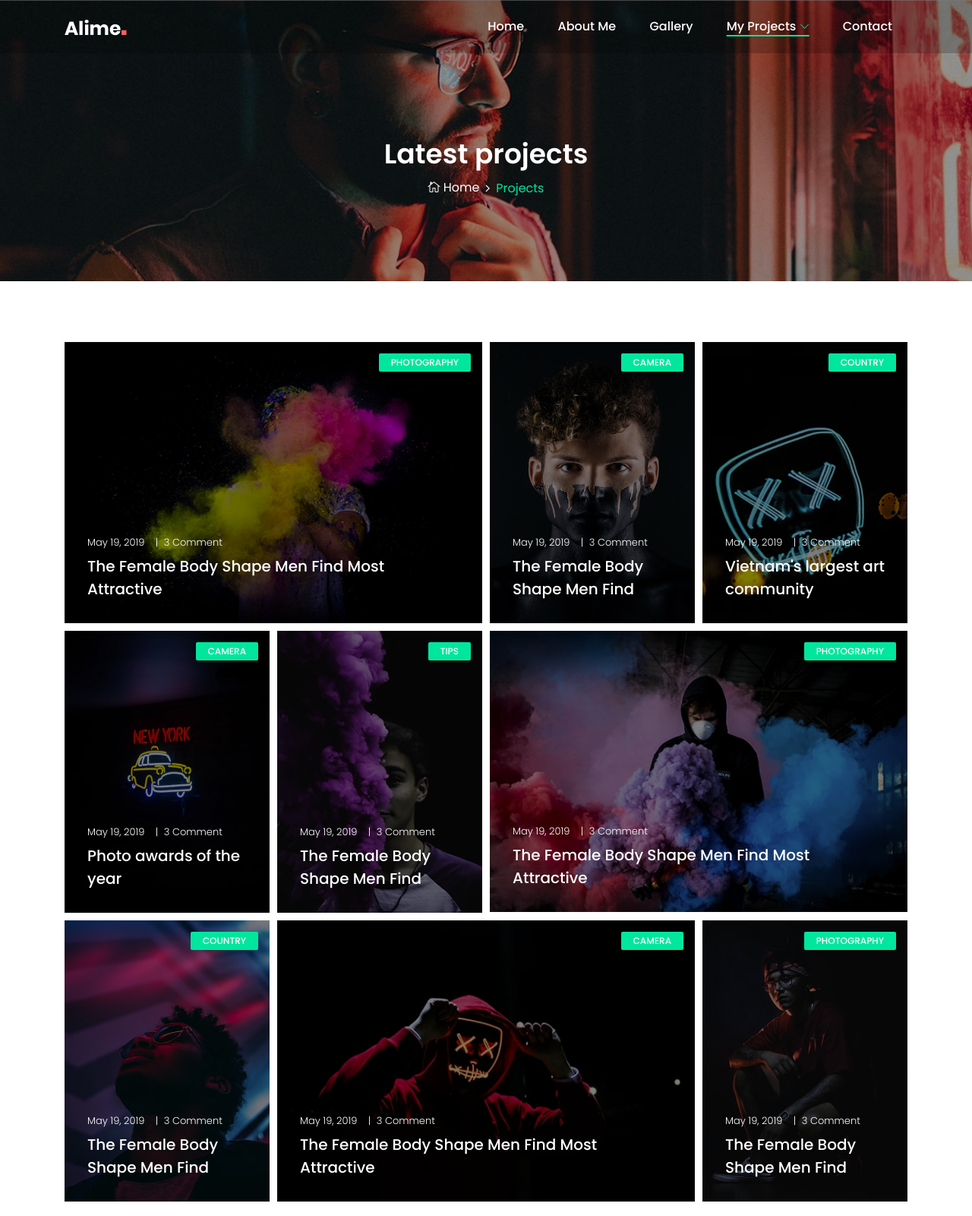
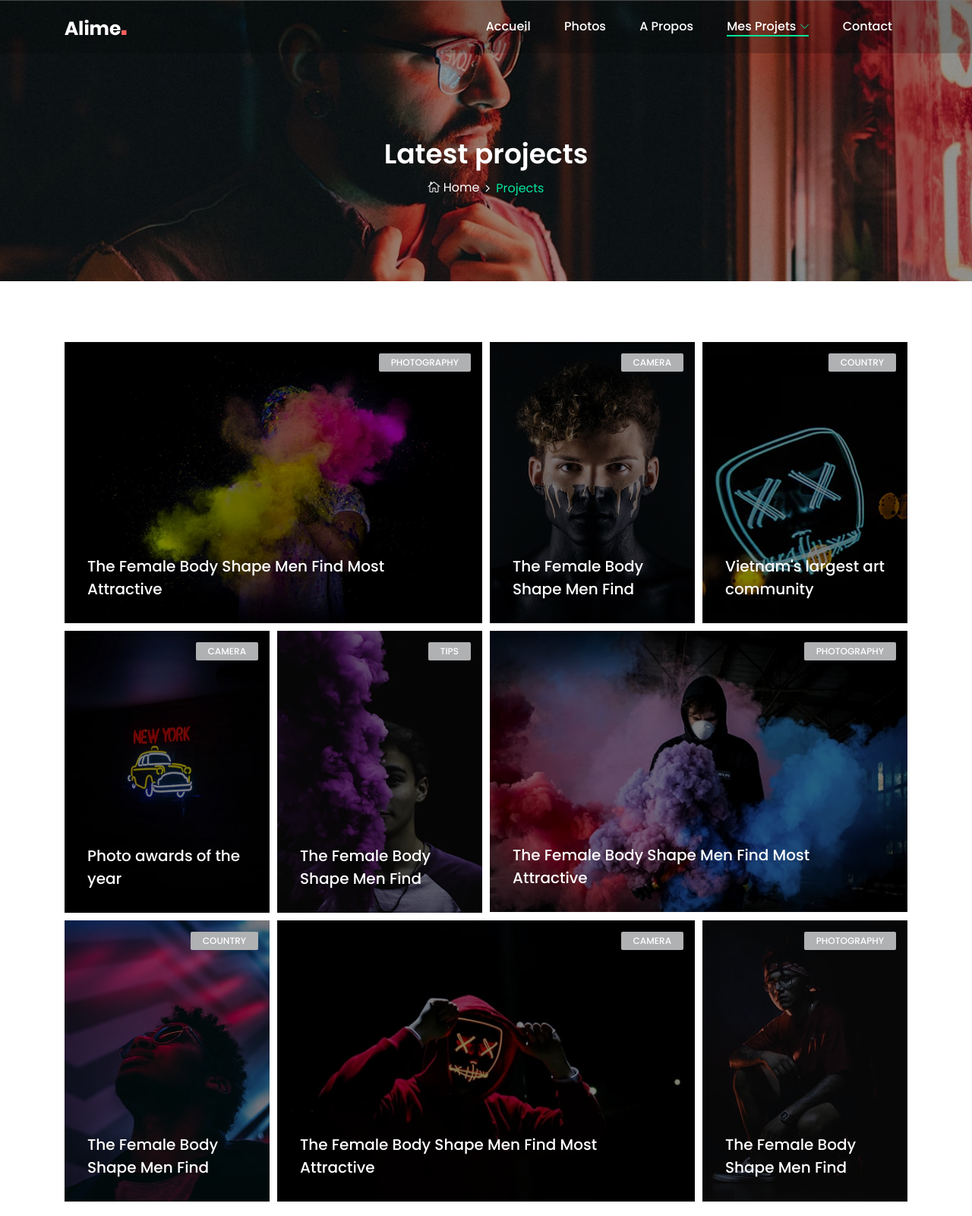
Before and after one commit to kkktonio/portfolio_antoine, a website: page blog.html in a window 1280 px wide. Shown: the top 1600 px of the page at 76% size. Drawn offline with Linux system fonts and the light colour scheme; files whose address does not match are found by name.

Commit message:
Changements navbar + images
Changements navbar + images

```diff
--- a/blog.html
+++ b/blog.html
@@ -70,15 +70,16 @@
                             <!-- Nav Start -->
                             <div class="classynav">
                                 <ul id="nav">
-                                    <li><a href="./index.html">Home</a></li>
-                                    <li><a href="./about.html">About Me</a></li>
-                                    <li><a href="./gallery.html">Gallery</a></li>
-                                    <li class="active"><a href="./blog.html">My Projects</a>
+                                    <li><a href="./index.html">Accueil</a></li>
+                                    <li><a href="./gallery.html">Photos</a></li>
+                                    <li><a href="./about.html">A propos</a></li>
+                                    <li class="active"><a href="./blog.html">Mes Projets</a>
                                             <ul class="dropdown">
-                                                <li><a href="#">- Dropdown Item</a></li>
-                                                <li><a href="#">- Dropdown Item</a></li>
-                                                <li><a href="#">- Dropdown Item</a></li>
-                                                <li><a href="#">- Dropdown Item</a></li>
+                                              <li><a href="#"> Frames Dealer</a></li>
+                                              <li><a href="#"> Singer</a></li>
+                                              <li><a href="#"> Top Coach</a></li>
+                                              <li><a href="#"> Cospace</a></li>
+                                              <li><a href="#"> Voir tout...</a></li>
                                             </ul>
                                     </li>
                                     <li><a href="./contact.html">Contact</a></li>
@@ -126,10 +127,6 @@
                         <a href="#" class="btn post-catagory">Photography</a>
                         <!-- Post Conetent -->
                         <div class="post-content">
-                            <div class="post-meta">
-                                <a href="#">May 19, 2019</a>
-                                <a href="#">3 Comment</a>
-                            </div>
                             <a href="#" class="post-title">The Female Body Shape Men Find Most Attractive</a>
                         </div>
                     </div>
@@ -144,10 +141,6 @@
                         <a href="#" class="btn post-catagory">Camera</a>
                         <!-- Post Conetent -->
                         <div class="post-content">
-                            <div class="post-meta">
-                                <a href="#">May 19, 2019</a>
-                                <a href="#">3 Comment</a>
-                            </div>
                             <a href="#" class="post-title">The Female Body Shape Men Find</a>
                         </div>
                     </div>
@@ -162,10 +155,6 @@
                         <a href="#" class="btn post-catagory">Country</a>
                         <!-- Post Conetent -->
                         <div class="post-content">
-                            <div class="post-meta">
-                                <a href="#">May 19, 2019</a>
-                                <a href="#">3 Comment</a>
-                            </div>
                             <a href="#" class="post-title">Vietnam's largest art community</a>
                         </div>
                     </div>
@@ -180,10 +169,6 @@
                         <a href="#" class="btn post-catagory">Camera</a>
                         <!-- Post Conetent -->
                         <div class="post-content">
-                            <div class="post-meta">
-                                <a href="#">May 19, 2019</a>
-                                <a href="#">3 Comment</a>
-                            </div>
                             <a href="#" class="post-title">Photo awards of the year</a>
                         </div>
                     </div>
@@ -198,10 +183,6 @@
                         <a href="#" class="btn post-catagory">Tips</a>
                         <!-- Post Conetent -->
                         <div class="post-content">
-                            <div class="post-meta">
-                                <a href="#">May 19, 2019</a>
-                                <a href="#">3 Comment</a>
-                            </div>
                             <a href="#" class="post-title">The Female Body Shape Men Find</a>
                         </div>
                     </div>
@@ -216,10 +197,6 @@
                         <a href="#" class="btn post-catagory">Photography</a>
                         <!-- Post Conetent -->
                         <div class="post-content">
-                            <div class="post-meta">
-                                <a href="#">May 19, 2019</a>
-                                <a href="#">3 Comment</a>
-                            </div>
                             <a href="#" class="post-title">The Female Body Shape Men Find Most Attractive</a>
                         </div>
                     </div>
@@ -234,10 +211,6 @@
                         <a href="#" class="btn post-catagory">Country</a>
                         <!-- Post Conetent -->
                         <div class="post-content">
-                            <div class="post-meta">
-                                <a href="#">May 19, 2019</a>
-                                <a href="#">3 Comment</a>
-                            </div>
                             <a href="#" class="post-title">The Female Body Shape Men Find</a>
                         </div>
                     </div>
@@ -252,10 +225,6 @@
                         <a href="#" class="btn post-catagory">Camera</a>
                         <!-- Post Conetent -->
                         <div class="post-content">
-                            <div class="post-meta">
-                                <a href="#">May 19, 2019</a>
-                                <a href="#">3 Comment</a>
-                            </div>
                             <a href="#" class="post-title">The Female Body Shape Men Find Most Attractive</a>
                         </div>
                     </div>
@@ -270,10 +239,6 @@
                         <a href="#" class="btn post-catagory">Photography</a>
                         <!-- Post Conetent -->
                         <div class="post-content">
-                            <div class="post-meta">
-                                <a href="#">May 19, 2019</a>
-                                <a href="#">3 Comment</a>
-                            </div>
                             <a href="#" class="post-title">The Female Body Shape Men Find</a>
                         </div>
                     </div>
--- a/style.css
+++ b/style.css
@@ -1369,7 +1369,7 @@ input:required {
     font-size: 12px;
     text-transform: uppercase;
     color: #ffffff;
-    background-color: #00E69D;
+    background-color: #b0b1b3;
     top: 15px;
     right: 15px;
     z-index: 20;
@@ -1401,7 +1401,7 @@ input:required {
           left: -11px;
           z-index: 1; }
         .single-post-area .post-content .post-meta a:hover, .single-post-area .post-content .post-meta a:focus {
-          color: #00E69D; }
+          color: #b0b1b3; }
           .single-post-area .post-content .post-meta a:hover::after, .single-post-area .post-content .post-meta a:focus::after {
             color: #ffffff; }
     .single-post-area .post-content .post-title {
```
Also changed, not shown: about.html (+9 -8 lines), contact.html (+9 -8 lines), gallery.html (+9 -8 lines), index.html (+10 -9 lines), img/core-img/logo_antoine.png (added), 2 other files.
